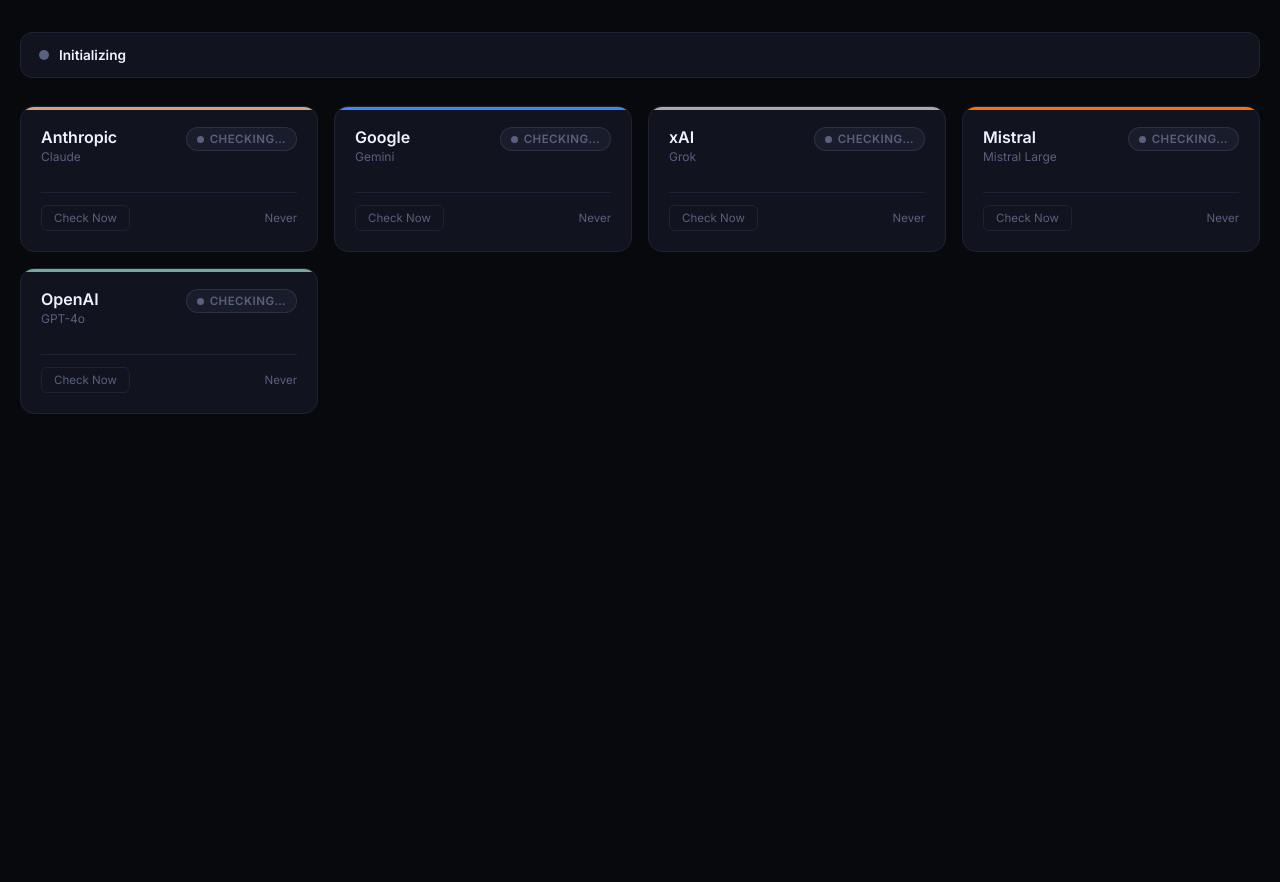
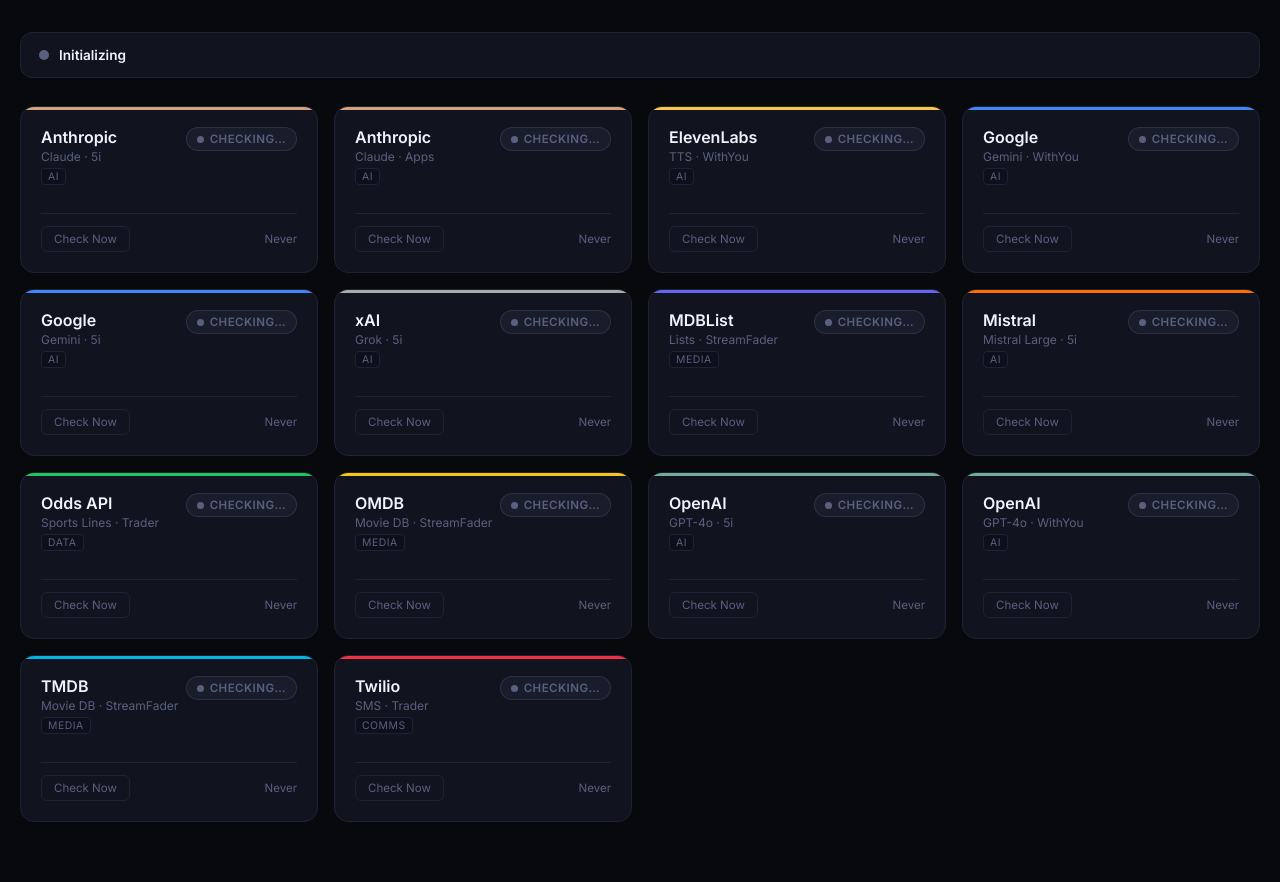
Before and after one commit to papjamzzz/key-watcher, a Flask app: page / in a window 1280 px wide. Shown: the part 65-947 px from the top of the page. Before the commit the page ends 479 px from the top, so only its background shows below. Run offline with Flask 3, Linux system fonts and the light colour scheme; data that the repository does not hold is empty.

Commit message:
expand: monitor all 14 keys across every project — WithYou, Trader, StreamFader, Comms

```diff
--- a/app.py
+++ b/app.py
@@ -11,41 +11,74 @@ load_dotenv()
 
 app = Flask(__name__)
 DB_PATH = "data/keys.db"
-CHECK_INTERVAL = 300  # seconds (5 min)
+CHECK_INTERVAL = 300  # 5 min
 
 PROVIDERS = {
+    # ── AI Models ──────────────────────────────────────────────────────
     "openai": {
-        "name": "OpenAI",
-        "model": "GPT-4o",
-        "env": "OPENAI_API_KEY",
-        "color": "#74aa9c",
+        "name": "OpenAI", "model": "GPT-4o · 5i",
+        "env": "OPENAI_API_KEY", "color": "#74aa9c", "group": "AI",
+    },
+    "openai_withyou": {
+        "name": "OpenAI", "model": "GPT-4o · WithYou",
+        "env": "WITHYOU_OPENAI_API_KEY", "color": "#74aa9c", "group": "AI",
     },
     "anthropic": {
-        "name": "Anthropic",
-        "model": "Claude",
-        "env": "ANTHROPIC_API_KEY",
-        "color": "#d4a27f",
+        "name": "Anthropic", "model": "Claude · 5i",
+        "env": "ANTHROPIC_API_KEY", "color": "#d4a27f", "group": "AI",
+    },
+    "anthropic_apps": {
+        "name": "Anthropic", "model": "Claude · Apps",
+        "env": "ANTHROPIC_API_KEY_APPS", "color": "#d4a27f", "group": "AI",
     },
     "google": {
-        "name": "Google",
-        "model": "Gemini",
-        "env": "GOOGLE_API_KEY",
-        "color": "#4285f4",
+        "name": "Google", "model": "Gemini · 5i",
+        "env": "GOOGLE_API_KEY", "color": "#4285f4", "group": "AI",
+    },
+    "gemini_withyou": {
+        "name": "Google", "model": "Gemini · WithYou",
+        "env": "WITHYOU_GEMINI_API_KEY", "color": "#4285f4", "group": "AI",
     },
     "grok": {
-        "name": "xAI",
-        "model": "Grok",
-        "env": "GROK_API_KEY",
-        "color": "#aaaaaa",
+        "name": "xAI", "model": "Grok · 5i",
+        "env": "GROK_API_KEY", "color": "#aaaaaa", "group": "AI",
     },
     "mistral": {
-        "name": "Mistral",
-        "model": "Mistral Large",
-        "env": "MISTRAL_API_KEY",
-        "color": "#ff7000",
+        "name": "Mistral", "model": "Mistral Large · 5i",
+        "env": "MISTRAL_API_KEY", "color": "#ff7000", "group": "AI",
+    },
+    "elevenlabs": {
+        "name": "ElevenLabs", "model": "TTS · WithYou",
+        "env": "ELEVENLABS_API_KEY", "color": "#f9c846", "group": "AI",
+    },
+    # ── Media ──────────────────────────────────────────────────────────
+    "tmdb": {
+        "name": "TMDB", "model": "Movie DB · StreamFader",
+        "env": "TMDB_API_KEY", "color": "#01b4e4", "group": "Media",
+    },
+    "omdb": {
+        "name": "OMDB", "model": "Movie DB · StreamFader",
+        "env": "OMDB_API_KEY", "color": "#f5c518", "group": "Media",
+    },
+    "mdblist": {
+        "name": "MDBList", "model": "Lists · StreamFader",
+        "env": "MDBLIST_API_KEY", "color": "#6366f1", "group": "Media",
+    },
+    # ── Data / Finance ─────────────────────────────────────────────────
+    "odds": {
+        "name": "Odds API", "model": "Sports Lines · Trader",
+        "env": "ODDS_API_KEY", "color": "#22c55e", "group": "Data",
+    },
+    # ── Comms ──────────────────────────────────────────────────────────
+    "twilio": {
+        "name": "Twilio", "model": "SMS · Trader",
+        "env": "TWILIO_ACCOUNT_SID", "env2": "TWILIO_AUTH_TOKEN",
+        "color": "#f22f46", "group": "Comms",
     },
 }
 
+
+# ── DB ──────────────────────────────────────────────────────────────────────
 
 def init_db():
     os.makedirs("data", exist_ok=True)
@@ -73,7 +106,6 @@ def save_check(provider, status, status_code, latency_ms, error):
         "INSERT INTO checks (provider, status, status_code, latency_ms, error, checked_at) VALUES (?,?,?,?,?,?)",
         (provider, status, status_code, latency_ms, error, datetime.utcnow().isoformat())
     )
-    # Keep only last 100 checks per provider
     c.execute("""
         DELETE FROM checks WHERE provider=? AND id NOT IN (
             SELECT id FROM checks WHERE provider=? ORDER BY id DESC LIMIT 100
@@ -87,10 +119,7 @@ def get_latest(provider):
     conn = sqlite3.connect(DB_PATH)
     conn.row_factory = sqlite3.Row
     c = conn.cursor()
-    c.execute(
-        "SELECT * FROM checks WHERE provider=? ORDER BY id DESC LIMIT 1",
-        (provider,)
-    )
+    c.execute("SELECT * FROM checks WHERE provider=? ORDER BY id DESC LIMIT 1", (provider,))
     row = c.fetchone()
     conn.close()
     return dict(row) if row else None
@@ -100,67 +129,143 @@ def get_history(provider, limit=20):
     conn = sqlite3.connect(DB_PATH)
     conn.row_factory = sqlite3.Row
     c = conn.cursor()
-    c.execute(
-        "SELECT status FROM checks WHERE provider=? ORDER BY id DESC LIMIT ?",
-        (provider, limit)
-    )
+    c.execute("SELECT status FROM checks WHERE provider=? ORDER BY id DESC LIMIT ?", (provider, limit))
     rows = c.fetchall()
     conn.close()
     return [r["status"] for r in reversed(rows)]
 
 
-def check_openai(key):
-    url = "https://api.openai.com/v1/chat/completions"
-    headers = {"Authorization": f"Bearer {key}", "Content-Type": "application/json"}
-    body = {"model": "gpt-4o-mini", "messages": [{"role": "user", "content": "hi"}], "max_tokens": 1}
-    r = requests.post(url, headers=headers, json=body, timeout=15)
+# ── Check functions ──────────────────────────────────────────────────────────
+# Each returns (http_status_code, response_object_or_None)
+# Return 401 from body checks to trigger "invalid" classification.
+
+def check_openai(key, _=None):
+    r = requests.post(
+        "https://api.openai.com/v1/chat/completions",
+        headers={"Authorization": f"Bearer {key}", "Content-Type": "application/json"},
+        json={"model": "gpt-4o-mini", "messages": [{"role": "user", "content": "hi"}], "max_tokens": 1},
+        timeout=15,
+    )
     return r.status_code, r
 
 
-def check_anthropic(key):
-    url = "https://api.anthropic.com/v1/messages"
-    headers = {
-        "x-api-key": key,
-        "anthropic-version": "2023-06-01",
-        "content-type": "application/json"
-    }
-    body = {"model": "claude-haiku-4-5-20251001", "max_tokens": 1, "messages": [{"role": "user", "content": "hi"}]}
-    r = requests.post(url, headers=headers, json=body, timeout=15)
+def check_anthropic(key, _=None):
+    r = requests.post(
+        "https://api.anthropic.com/v1/messages",
+        headers={"x-api-key": key, "anthropic-version": "2023-06-01", "content-type": "application/json"},
+        json={"model": "claude-haiku-4-5-20251001", "max_tokens": 1, "messages": [{"role": "user", "content": "hi"}]},
+        timeout=15,
+    )
     return r.status_code, r
 
 
-def check_google(key):
-    url = f"https://generativelanguage.googleapis.com/v1beta/models/gemini-1.5-flash:generateContent?key={key}"
-    body = {
-        "contents": [{"parts": [{"text": "hi"}]}],
-        "generationConfig": {"maxOutputTokens": 1}
-    }
-    r = requests.post(url, json=body, timeout=15)
+def check_google(key, _=None):
+    r = requests.post(
+        f"https://generativelanguage.googleapis.com/v1beta/models/gemini-1.5-flash:generateContent?key={key}",
+        json={"contents": [{"parts": [{"text": "hi"}]}], "generationConfig": {"maxOutputTokens": 1}},
+        timeout=15,
+    )
     return r.status_code, r
 
 
-def check_grok(key):
-    url = "https://api.x.ai/v1/chat/completions"
-    headers = {"Authorization": f"Bearer {key}", "Content-Type": "application/json"}
-    body = {"model": "grok-2-latest", "messages": [{"role": "user", "content": "hi"}], "max_tokens": 1}
-    r = requests.post(url, headers=headers, json=body, timeout=15)
+def check_grok(key, _=None):
+    r = requests.post(
+        "https://api.x.ai/v1/chat/completions",
+        headers={"Authorization": f"Bearer {key}", "Content-Type": "application/json"},
+        json={"model": "grok-2-latest", "messages": [{"role": "user", "content": "hi"}], "max_tokens": 1},
+        timeout=15,
+    )
     return r.status_code, r
 
 
-def check_mistral(key):
-    url = "https://api.mistral.ai/v1/chat/completions"
-    headers = {"Authorization": f"Bearer {key}", "Content-Type": "application/json"}
-    body = {"model": "mistral-large-latest", "messages": [{"role": "user", "content": "hi"}], "max_tokens": 1}
-    r = requests.post(url, headers=headers, json=body, timeout=15)
+def check_mistral(key, _=None):
+    r = requests.post(
+        "https://api.mistral.ai/v1/chat/completions",
+        headers={"Authorization": f"Bearer {key}", "Content-Type": "application/json"},
+        json={"model": "mistral-large-latest", "messages": [{"role": "user", "content": "hi"}], "max_tokens": 1},
+        timeout=15,
+    )
+    return r.status_code, r
+
+
+def check_elevenlabs(key, _=None):
+    r = requests.get(
+        "https://api.elevenlabs.io/v1/user",
+        headers={"xi-api-key": key},
+        timeout=15,
+    )
+    return r.status_code, r
+
+
+def check_tmdb(key, _=None):
+    r = requests.get(
+        f"https://api.themoviedb.org/3/configuration?api_key={key}",
+        timeout=15,
+    )
+    return r.status_code, r
+
+
+def check_omdb(key, _=None):
+    r = requests.get(
+        f"http://www.omdbapi.com/?apikey={key}&t=inception",
+        timeout=15,
+    )
+    if r.status_code == 200:
+        try:
+            if r.json().get("Response") == "False":
+                return 401, r  # body says invalid
+        except Exception:
+            pass
+    return r.status_code, r
+
+
+def check_mdblist(key, _=None):
+    r = requests.get(
+        f"https://mdblist.com/api/?apikey={key}&s=inception",
+        timeout=15,
+    )
+    if r.status_code == 200:
+        try:
+            data = r.json()
+            if data.get("response") is False or "invalid" in str(data.get("message", "")).lower():
+                return 401, r
+        except Exception:
+            pass
+    return r.status_code, r
+
+
+def check_odds(key, _=None):
+    r = requests.get(
+        f"https://api.the-odds-api.com/v4/sports/?apiKey={key}",
+        timeout=15,
+    )
+    return r.status_code, r
+
+
+def check_twilio(account_sid, auth_token):
+    r = requests.get(
+        f"https://api.twilio.com/2010-04-01/Accounts/{account_sid}.json",
+        auth=(account_sid, auth_token),
+        timeout=15,
+    )
     return r.status_code, r
 
 
 CHECK_FNS = {
-    "openai": check_openai,
-    "anthropic": check_anthropic,
-    "google": check_google,
-    "grok": check_grok,
-    "mistral": check_mistral,
+    "openai":        check_openai,
+    "openai_withyou": check_openai,
+    "anthropic":     check_anthropic,
+    "anthropic_apps": check_anthropic,
+    "google":        check_google,
+    "gemini_withyou": check_google,
+    "grok":          check_grok,
+    "mistral":       check_mistral,
+    "elevenlabs":    check_elevenlabs,
+    "tmdb":          check_tmdb,
+    "omdb":          check_omdb,
+    "mdblist":       check_mdblist,
+    "odds":          check_odds,
+    "twilio":        check_twilio,
 }
 
 
@@ -184,10 +289,11 @@ def run_check(provider_id):
         save_check(provider_id, "no_key", None, None, "Key not set in .env")
         return
 
+    key2 = os.getenv(cfg.get("env2", ""), "").strip() if cfg.get("env2") else None
     fn = CHECK_FNS[provider_id]
     t0 = time.time()
     try:
-        code, resp = fn(key)
+        code, resp = fn(key, key2)
         latency = int((time.time() - t0) * 1000)
         status = classify(code)
         error = None
@@ -211,13 +317,13 @@ def check_all():
 
 
 def background_loop():
-    time.sleep(3)  # small delay on startup
+    time.sleep(3)
     while True:
         check_all()
         time.sleep(CHECK_INTERVAL)
 
 
-# ── Routes ──────────────────────────────────────────────────────────────────
+# ── Routes ───────────────────────────────────────────────────────────────────
 
 @app.route("/")
 def index():
@@ -234,6 +340,7 @@ def api_status():
             "name": cfg["name"],
             "model": cfg["model"],
             "color": cfg["color"],
+            "group": cfg.get("group", ""),
             "latest": latest,
             "history": history,
         }
@@ -245,8 +352,7 @@ def api_check_one(provider_id):
     if provider_id not in PROVIDERS:
         return jsonify({"error": "unknown provider"}), 404
     run_check(provider_id)
-    latest = get_latest(provider_id)
-    return jsonify(latest)
+    return jsonify(get_latest(provider_id))
 
 
 @app.route("/api/check/all", methods=["POST"])
--- a/templates/index.html
+++ b/templates/index.html
@@ -132,6 +132,18 @@
       font-size: 0.75rem;
       color: var(--dim);
       margin-top: 2px;
+    }
+    .provider-info .group-tag {
+      display: inline-block;
+      font-size: 0.65rem;
+      color: var(--dim);
+      background: var(--surface);
+      border: 1px solid var(--border);
+      border-radius: 4px;
+      padding: 1px 6px;
+      margin-top: 4px;
+      text-transform: uppercase;
+      letter-spacing: 0.05em;
     }
     .status-badge {
       display: flex;
@@ -340,6 +352,7 @@ function renderCard(pid, data) {
         <div class="provider-info">
           <div class="name">${escHtml(cfg.name)}</div>
           <div class="model">${escHtml(cfg.model)}</div>
+          ${data.group ? `<div class="group-tag">${escHtml(data.group)}</div>` : ''}
         </div>
         <div class="status-badge badge-${status}">
           <div class="dot dot-${status}"></div>
```
Also changed, not shown: 1 other file.
